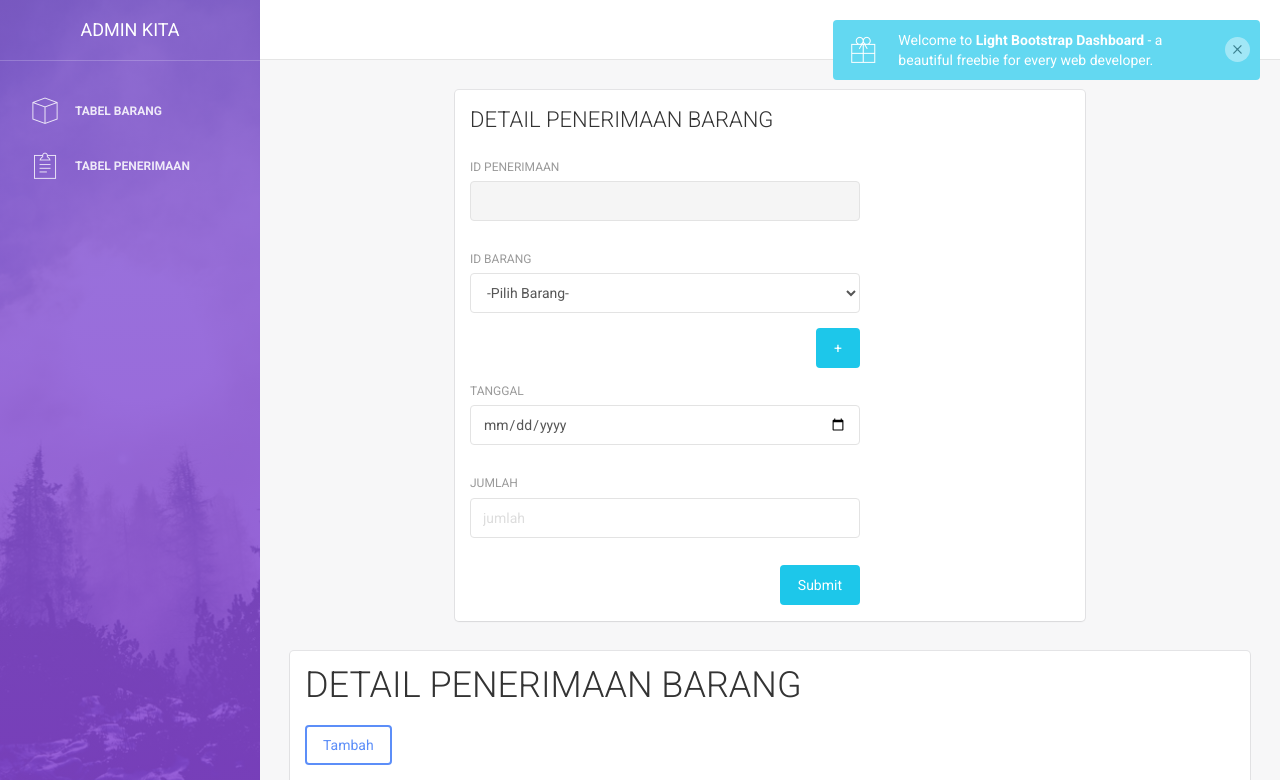
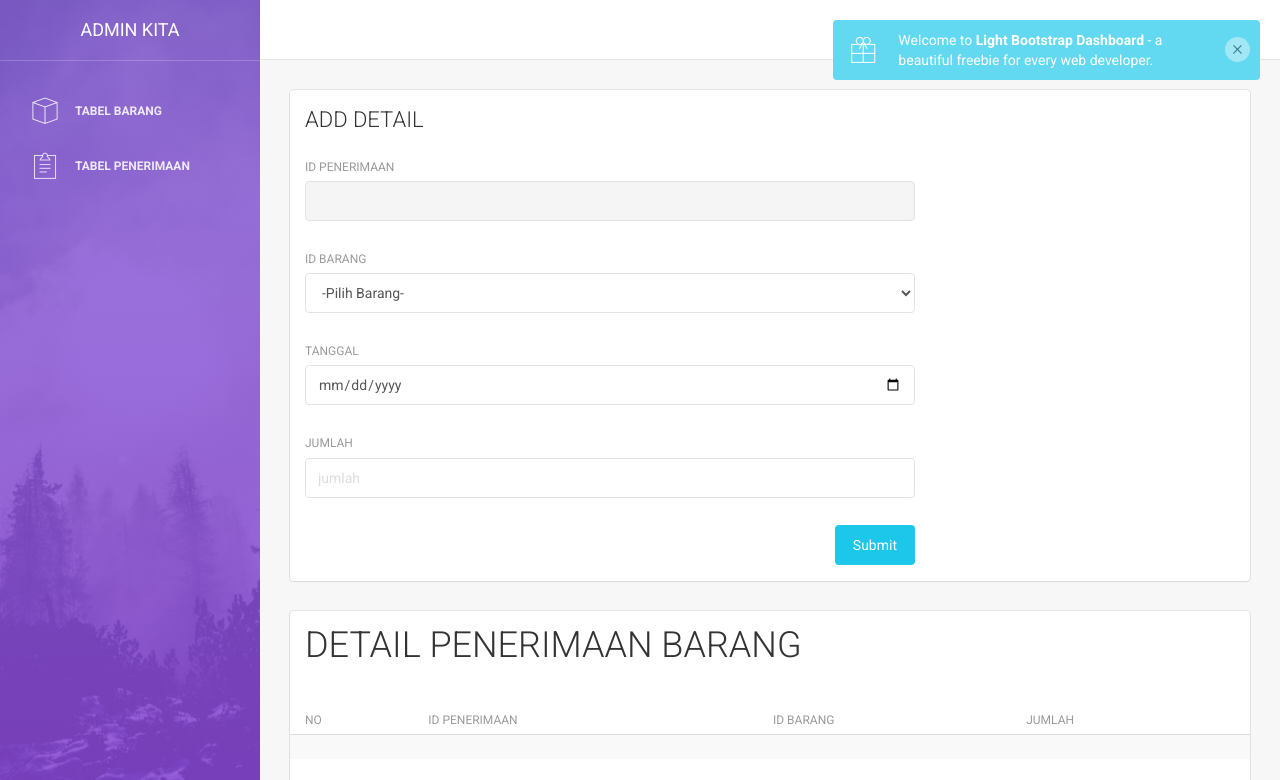
Before and after one commit to dodyprmna/UAS1, a CodeIgniter app: page /UAS1/index.php/penerimaan/detail in a window 1280 px wide. Shown: the top 780 px of the page. Run offline with CodeIgniter, Linux system fonts and the light colour scheme; data that the repository does not hold is empty; style sheets or scripts are compiled from the project's sources; some libraries are stand-ins or nearby versions.

Commit message:
Update t_penerimaan.php

```diff
--- a/application/views/tabel/t_penerimaan.php
+++ b/application/views/tabel/t_penerimaan.php
@@ -2,13 +2,10 @@
             <div class="container-fluid">
                 <!-- form -->
                 <div class="row">
-                    <div class="col-md-2">
-
-                    </div>
-                    <div class="col-md-8">
+                    <div class="col-md-12">
                         <div class="card">
                             <div class="header">
-                                <h4 class="title"><?php echo $judul?></h4>
+                                <h4 class="title">ADD DETAIL</h4>
                             </div>
                             <div class="content">
                                 <form action="" method="POST">
@@ -17,7 +14,7 @@
                                         <div class="col-md-8">
                                             <div class="form-group">
                                                 <label>id penerimaan</label>
-                                                <input type="text" class="form-control" name="idpenerimaan" value="<?php echo $row->id_penerimaan?>" disabled="">
+                                                <input type="text" class="form-control" name="idpenerimaan" value="" disabled="">
                                             </div>
                                         </div>
                                     </div>
@@ -36,7 +33,6 @@
                                                 </select>
 
                                             </div>
-                                            <button type="tambah" class="btn btn-info btn-fill pull-right" name="Tambah">+</button>
                                         </div>
                                     </div>
 
@@ -75,7 +71,6 @@
                         <div class="card">
                             <div class="header">
                                 <h2 class="title"><?php echo $judul?> </h2><br>
-                                <a href="<?php echo base_url('penerimaan/tambah')?>"><button type="button" class="btn btn-primary">Tambah</button></a>
                             </div>
                             <div class="content table-responsive table-full-width">
                                 <table class="table table-hover table-striped">
@@ -86,18 +81,12 @@
                                     	<th>JUMLAH</th>
                                     </thead>
                                     <tbody>
-                                        <?php
-                                            $nourut = 1;
-                                            foreach ($rows as $row) {
-                                                ?>
                                                 <tr>
-                                                    <td><?php echo $nourut++; ?></td>
-                                                    <td><?php echo $row->id_penerimaan; ?></td>
-                                                    <td><?php echo $row->id_barang; ?></td>
-                                                    <td><?php echo $row->jumlah; ?></td>
-                                                <?php
-                                            }
-                                        ?>
+                                                    <td></td>
+                                                    <td></td>
+                                                    <td></td>
+                                                    <td></td>
+
                                     </tbody>
                                 </table>
                             </div>
```
